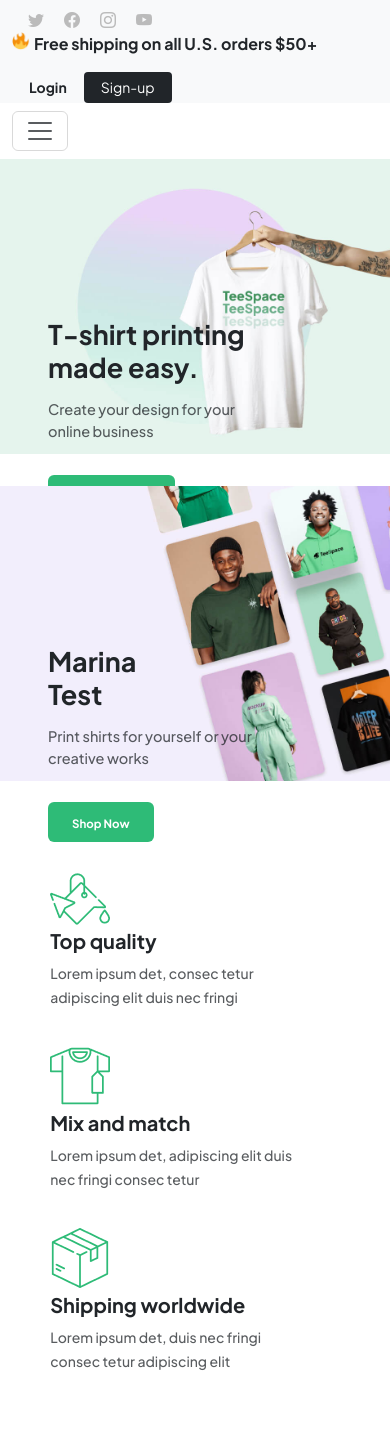
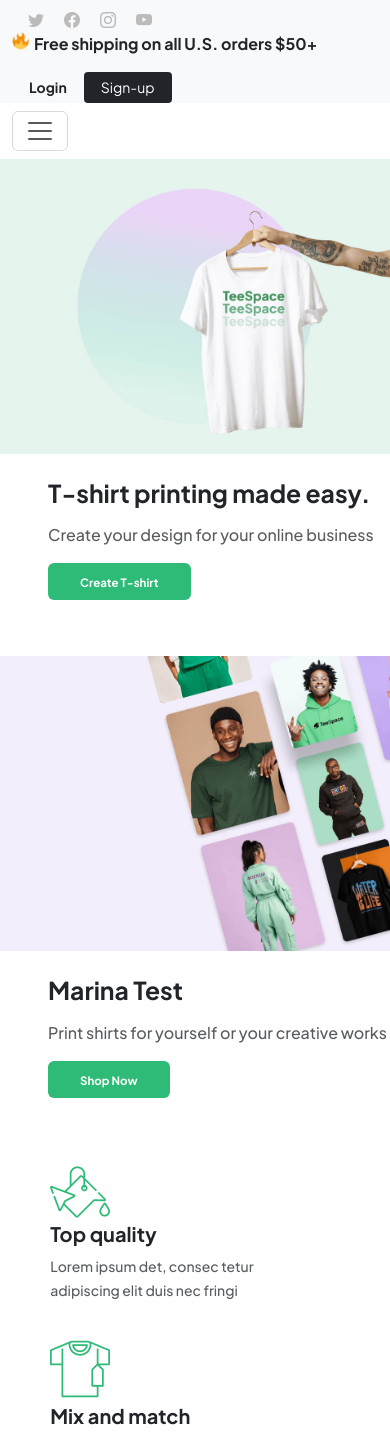
Before and after one commit to RadwaAhmed4869/online-shop, a React (Vite) app: page / in a window 390 px wide. Shown: the top 1441 px of the page. Built offline with nearby package versions, Linux system fonts and the light colour scheme.

Commit message:
responsive banner

```diff
--- a/src/App.jsx
+++ b/src/App.jsx
@@ -6,8 +6,6 @@ import Shop from "./components/Shop.jsx";
 import Products from "./components/Products.jsx";
 import Banner from "./components/Banner.jsx";
 
-import leftBanner from "./assets/left-banner.png";
-import rightBanner from "./assets/right-banner.png";
 import Footer from "./components/Footer.jsx";
 import Header from "./components/Header.jsx";
 import Quality from "./components/Quality.jsx";
@@ -19,24 +17,7 @@ function App() {
       <Header />
       <NavBar />
 
-      <div className="row g-2">
-        <Banner
-          image={leftBanner}
-          header="T-shirt printing
-made easy."
-          paragraph="Create your design for your
-online business"
-          btnCaption="Create T-shirt"
-        />
-        <Banner
-          image={rightBanner}
-          header="Marina
-Test"
-          paragraph="Print shirts for yourself or your
-creative works"
-          btnCaption="Shop Now"
-        />
-      </div>
+      <Banner />
 
       <Quality />
 
--- a/src/components/Banner.jsx
+++ b/src/components/Banner.jsx
@@ -1,26 +1,87 @@
-export default function ({ image, header, paragraph, btnCaption }) {
+import leftBanner from "../assets/left-banner.png";
+import rightBanner from "../assets/right-banner.png";
+
+export default function Banner () {
   return (
-    <section id="minaspace" className="col-12 col-md-6 position-relative">
-      <div className="position-absolute top-50 ms-5">
-        <h2
-          className="fw-bold"
-          style={{ fontSize: "27px", whiteSpace: "pre-wrap" }}
-        >
-          {header}
-        </h2>
-        <p
-          className="text-muted my-3"
-          style={{ fontSize: "14.5px", whiteSpace: "pre-wrap" }}
-        >
-          {paragraph}
-        </p>
-        <button className="rounded border-0 bg-primary text-white mt-3 py-2 px-4">
-          <small className="fw-bold" style={{ fontSize: "11.5px" }}>
-            {btnCaption}
-          </small>
-        </button>
+    <section id="minaspace" className="row g-2">
+      <div className="col-12 col-md-6 d-none d-xl-block position-relative">
+        <img className="w-100 pb-4" src={leftBanner}></img>
+        <div className="position-absolute top-50 ms-5">
+          <h1 className="fw-bold h1">
+          T-shirt printing
+          <br />made easy.
+          </h1>
+          <p className="text-muted my-3" >
+          Create your design for your
+          <br />online business
+          </p>
+          <button className="btn btn-sm rounded border-0 bg-primary text-white mt-3 py-2">
+            <small className="fw-bold px-4" style={{ fontSize: "11.5px" }}>
+            Create T-shirt
+            </small>
+          </button>
+        </div>
       </div>
-      <img className="w-100 pb-4" src={image}></img>
+
+      <div className="col-12 col-md-6 d-none d-xl-block position-relative">
+        <img className="w-100 pb-4" src={rightBanner}></img>
+        <div className="position-absolute top-50 ms-5">
+          <h1 className="fw-bold h1" >
+          Marina
+          <br />Test
+          </h1>
+          <p className="text-muted my-3" >
+          Print shirts for yourself or your
+          <br />creative works
+          </p>
+          <button className="btn btn-sm rounded border-0 bg-primary text-white mt-3 py-2">
+            <small className="fw-bold px-4" style={{ fontSize: "11.5px" }}>
+            Shop Now
+            </small>
+          </button>
+        </div>
+      </div>
+
+
+      <div className="col-12 col-md-6 d-block d-xl-none">
+        <img className="w-100 pb-4" src={leftBanner}></img>
+        <div className="ms-5 mb-5">
+          <h2 className="fw-bold h2" style={{ whiteSpace: "pre-wrap" }}>
+          T-shirt printing
+          made easy.
+          </h2>
+          <p className="text-muted my-3" style={{ whiteSpace: "pre-wrap" }}>
+          Create your design for your
+          online business
+          </p>
+          <button className="btn btn-sm rounded border-0 bg-primary text-white py-2">
+            <small className="fw-bold px-4" style={{ fontSize: "11.5px" }}>
+            Create T-shirt
+            </small>
+          </button>
+        </div>
+
+      </div>
+      <div className="col-12 col-md-6 d-block d-xl-none">
+        <img className="w-100 pb-4" src={rightBanner}></img>
+        <div className="ms-5">
+          <h2 className="fw-bold h2" style={{ whiteSpace: "pre-wrap" }}>
+          Marina
+          Test
+          </h2>
+          <p className="text-muted my-3" style={{ whiteSpace: "pre-wrap" }}>
+          Print shirts for yourself or your
+          creative works
+          </p>
+          <button className="btn btn-sm rounded border-0 bg-primary text-white py-2">
+            <small className="fw-bold px-4" style={{ fontSize: "11.5px" }}>
+            Shop Now
+            </small>
+          </button>
+        </div>
+      </div>
+
+
     </section>
   );
 }
```
